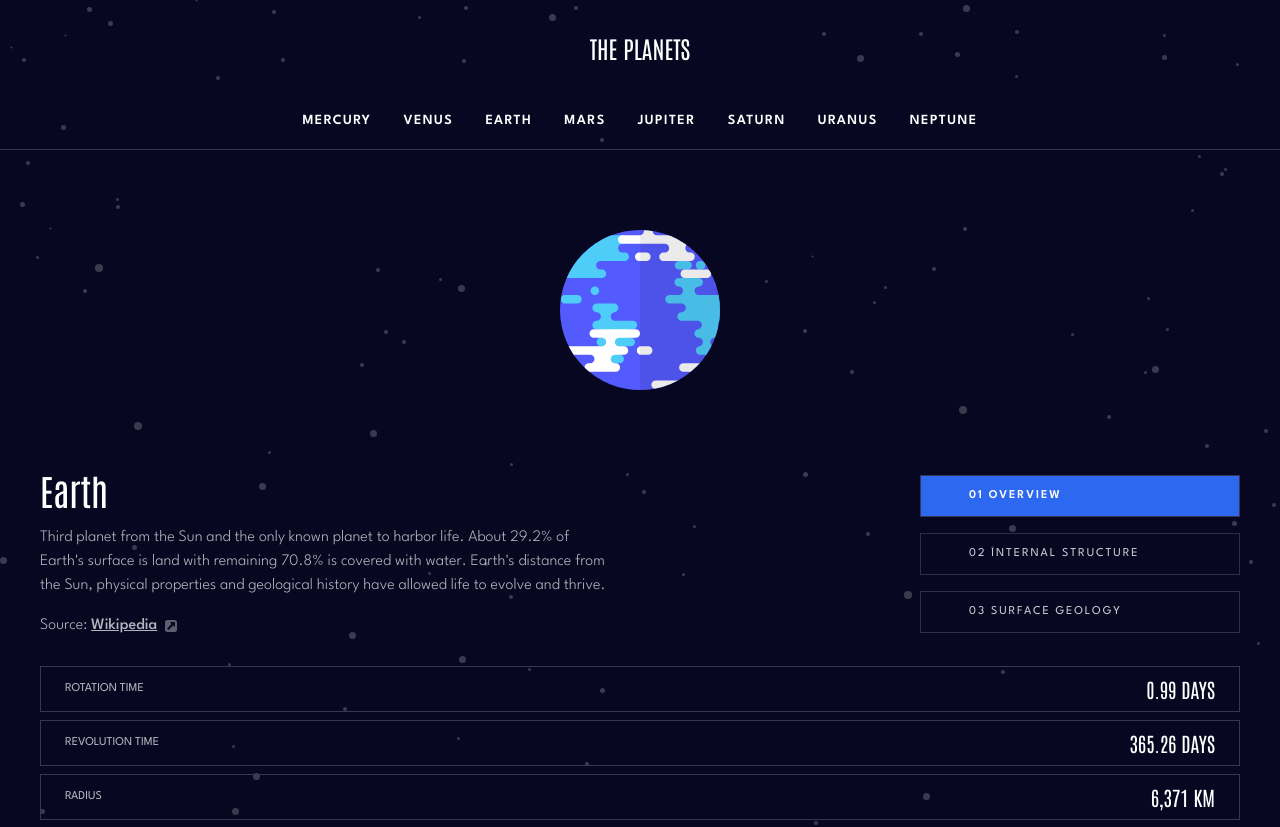
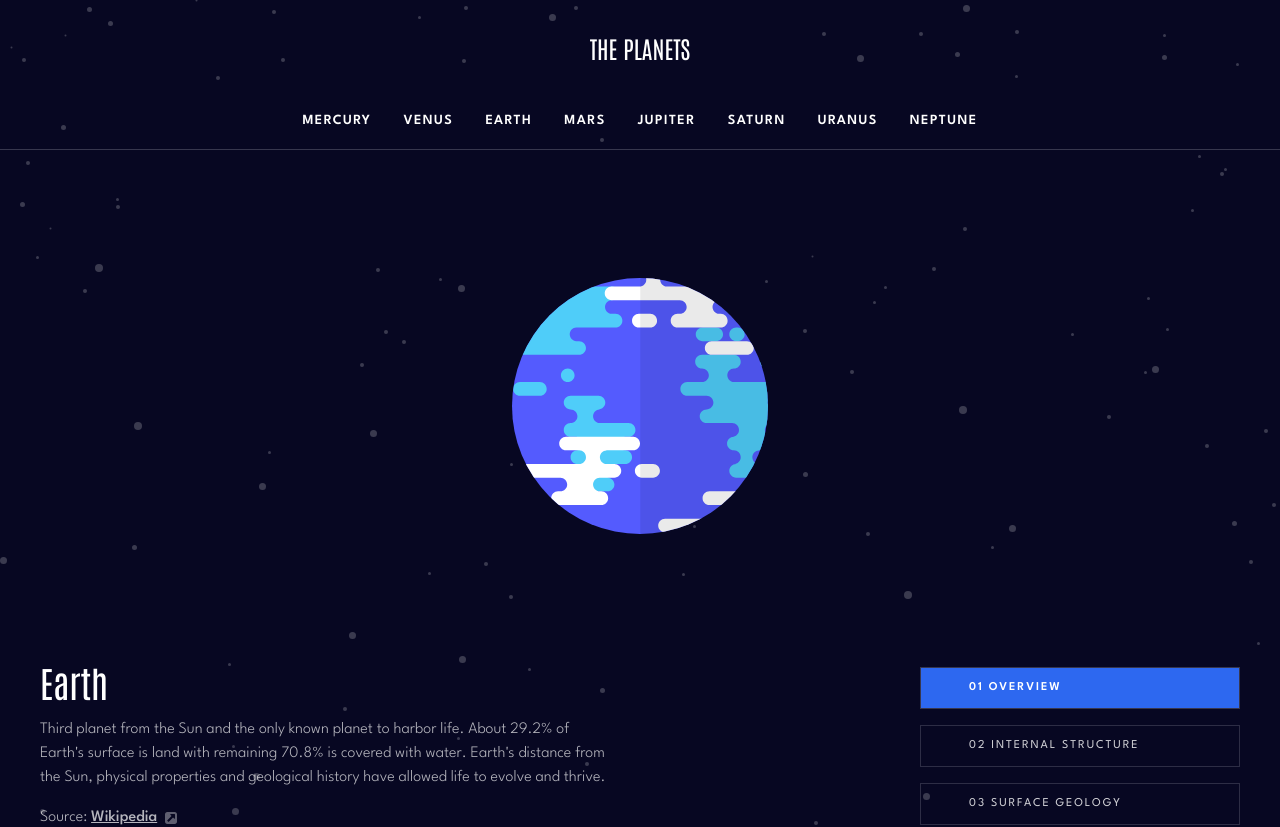
Before and after one commit to jjalbuenacabuyao/planet-facts, a Next.js app: page /earth in a window 1280 px wide. Shown: the top 827 px of the page. Built offline with nearby package versions, Linux system fonts and the light colour scheme.

Commit message:
adjust width in tablet

```diff
--- a/src/app/components/PlanetImage.tsx
+++ b/src/app/components/PlanetImage.tsx
@@ -10,7 +10,7 @@ const PlanetImage = () => {
 
   const { images } = planet;
   return (
-    <div className="grid place-items-center py-20 relative md:col-span-2 md:row-start-1">
+    <div className="grid place-items-center py-20 relative md:col-span-2 md:row-start-1 md:py-32">
       <Image
         src={
           activeTab === "Internal"
@@ -20,10 +20,10 @@ const PlanetImage = () => {
         alt=""
         width={150}
         height={150}
-        className={`w-40 aspect-square`}
+        className={`w-40 aspect-square md:w-64`}
       />
       {activeTab === "Surface" && (
-        <Image src={images.geology} width={100} height={100} alt="" className="absolute top-1/2 right-auto left-auto" />
+        <Image src={images.geology} width={100} height={100} alt="" className="absolute top-1/2 right-auto left-auto md:w-40" />
       )}
     </div>
   );
```
